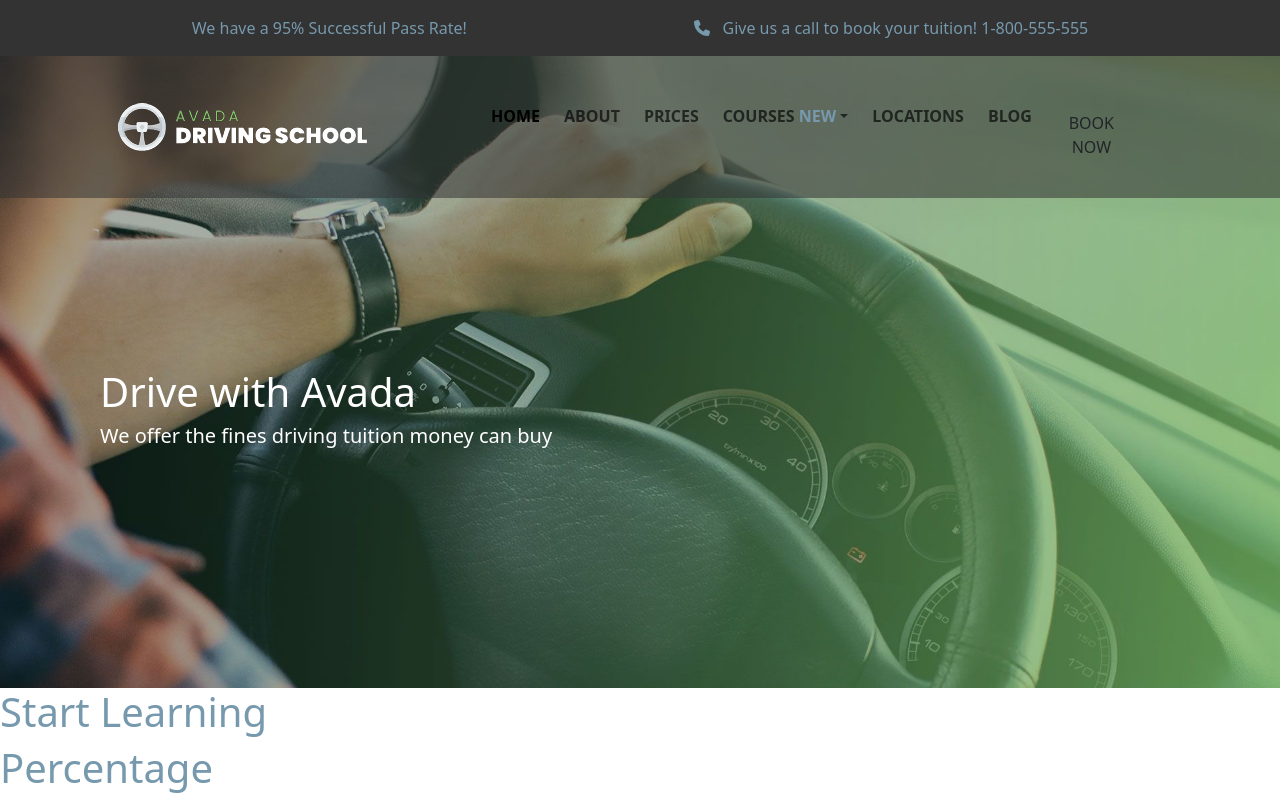
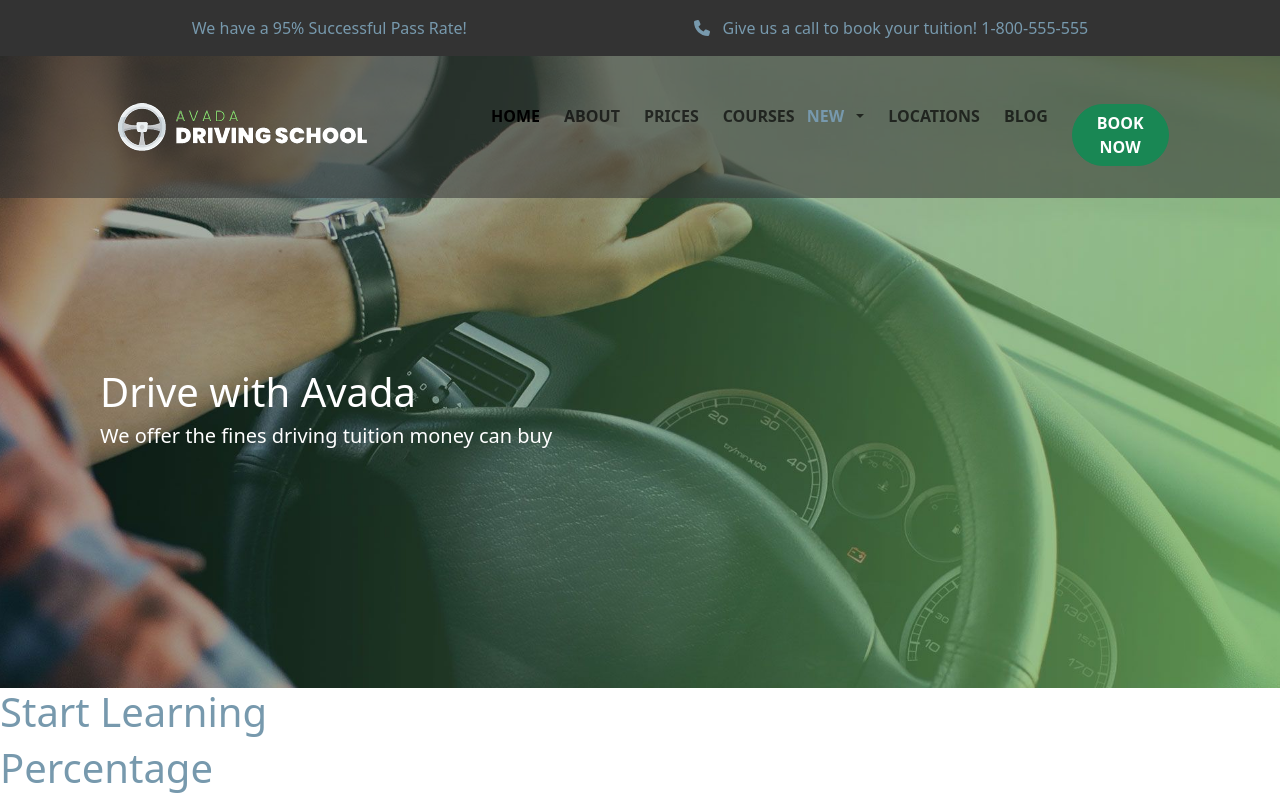
Before and after one commit to MiriamPecora/proj-html-vuejs, a Vue app: page / in a window 1280 px wide. Shown: the top 800 px of the page. Built offline with nearby package versions, Linux system fonts and the light colour scheme.

Commit message:
[UPD] Header nav

```diff
--- a/src/components/AppHeader.vue
+++ b/src/components/AppHeader.vue
@@ -42,7 +42,7 @@ export default {
               <li class="nav-item dropdown mx-1">
                 <a class="nav-link dropdown-toggle" href="#" role="button" data-bs-toggle="dropdown" aria-expanded="false">
                   COURSES
-                  <span class="">NEW</span>
+                  <span class="fs-6 rounded-1 p-2 btn-success">NEW</span>
                 </a>
                 <ul class="dropdown-menu">
                   <li><a class="dropdown-item" href="#">Intensive</a></li>
@@ -58,7 +58,7 @@ export default {
               </li>
               <li class="nav-item mx-1">
                 <a class="nav-link" href="#">
-                    <button class="btn">BOOK NOW</button>
+                    <button class="btn btn-success rounded-5 px-4 fw-semibold" type="submit">BOOK NOW</button>
                 </a>
               </li>
             </ul>
@@ -75,6 +75,10 @@ header{
     top: 0;
 }
 
+.bg-new {
+    background-color: #7ABC64;
+}
+
 .navbar {
 
 }
```
